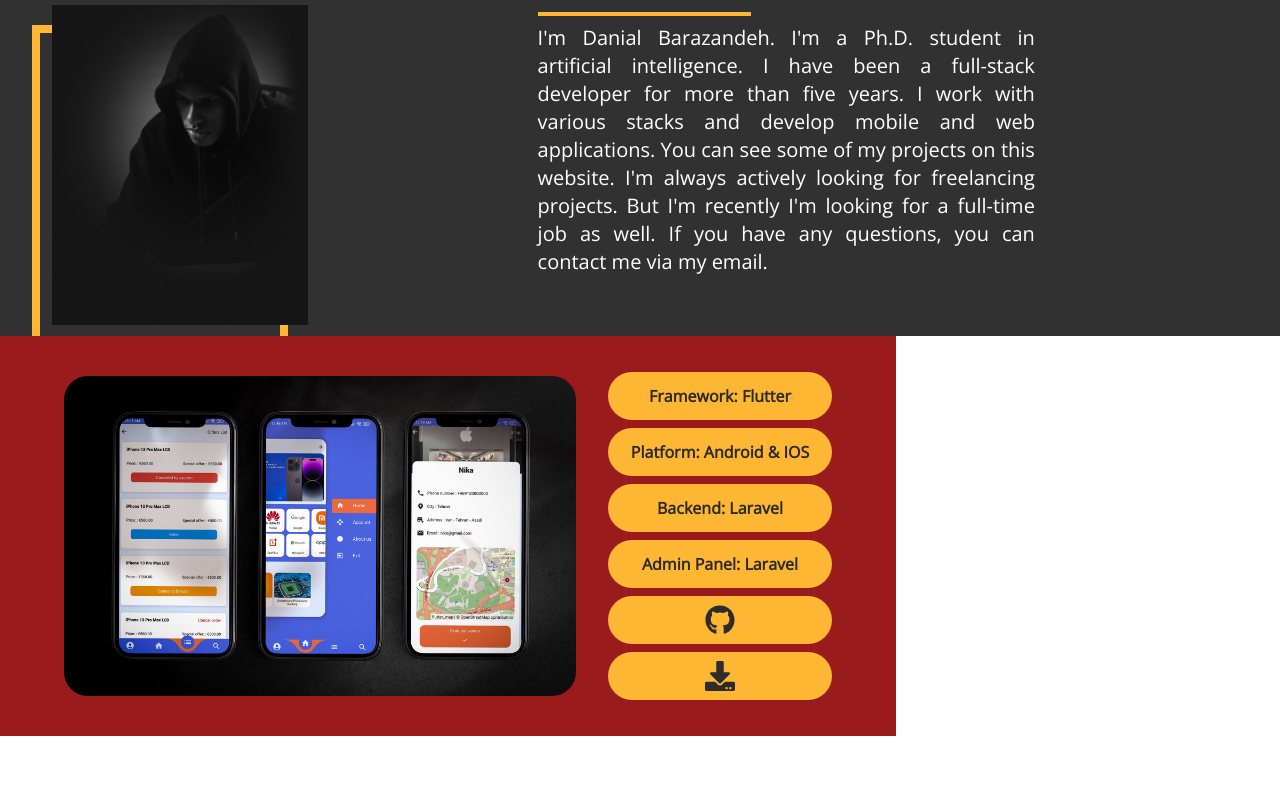
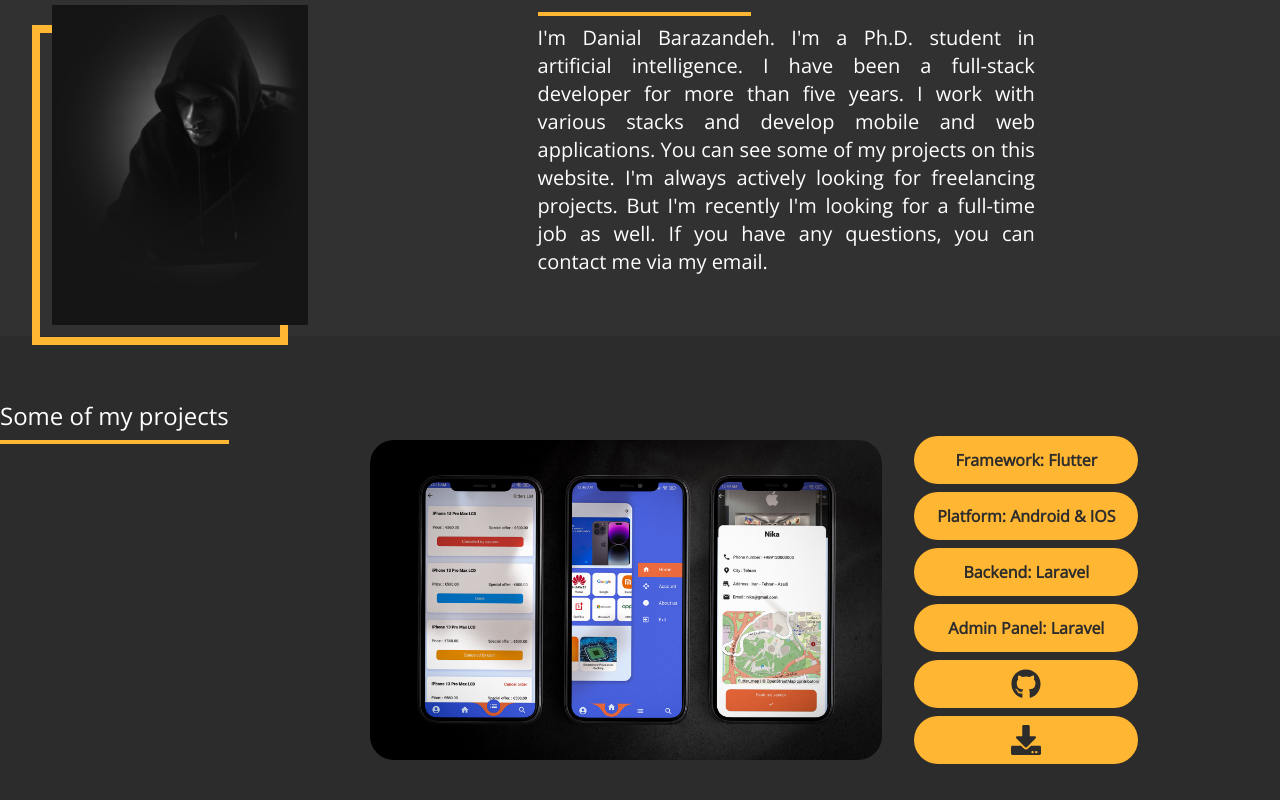
Before and after one commit to danial-barazandeh/portfolio, a Next.js app: page / in a window 1280 px wide. Shown: the part 514-1314 px from the top of the page. Before the commit the page ends 1250 px from the top, so only its background shows below. Built offline with nearby package versions, Linux system fonts and the light colour scheme.

Commit message:
small fix
small fix

```diff
--- a/app/page.tsx
+++ b/app/page.tsx
@@ -9,7 +9,7 @@ export default function Home() {
 
 
   return (
-    <main>
+    <main className="bg-backgroundColor">
       <div className={styles.header}>
 
         <div className={styles.leftSide}>
@@ -66,7 +66,12 @@ export default function Home() {
         </div>
 
 
-        <div className=" bg-backgroundColor w-[100vh] h-[50%]">
+        <div className="bg-backgroundColor h-[50%] flex justify-center mt-16">
+
+          <div className="flex-col">
+            <span className="text-white text-2xl"> Some of my projects</span>
+            <div className="border-b-4 border-accentColor w-[100%] my-2"></div>
+          </div>
           <Swiperr />
         </div>
 
--- a/app/swiperr.tsx
+++ b/app/swiperr.tsx
@@ -23,7 +23,7 @@ export default function Swiperr() {
         onSlideChange={() => console.log('slide change')}
         onSwiper={(swiper) => console.log(swiper)}
     >
-        <SwiperSlide className='flex items-center justify-center justify-items-center gap-8 px-[5vw] bg-red-800' key="key">
+        <SwiperSlide className='flex items-center justify-center justify-items-center gap-8 px-[5vw]' key="key">
 
             <div className='w-[70vh] h-[40vh] overflow-hidden rounded-3xl backgr bg-[url("http://localhost:3000/images/mobileWorldSlider.jpg")] bg-cover bg-no-repeat bg-center'>
             </div>
```
